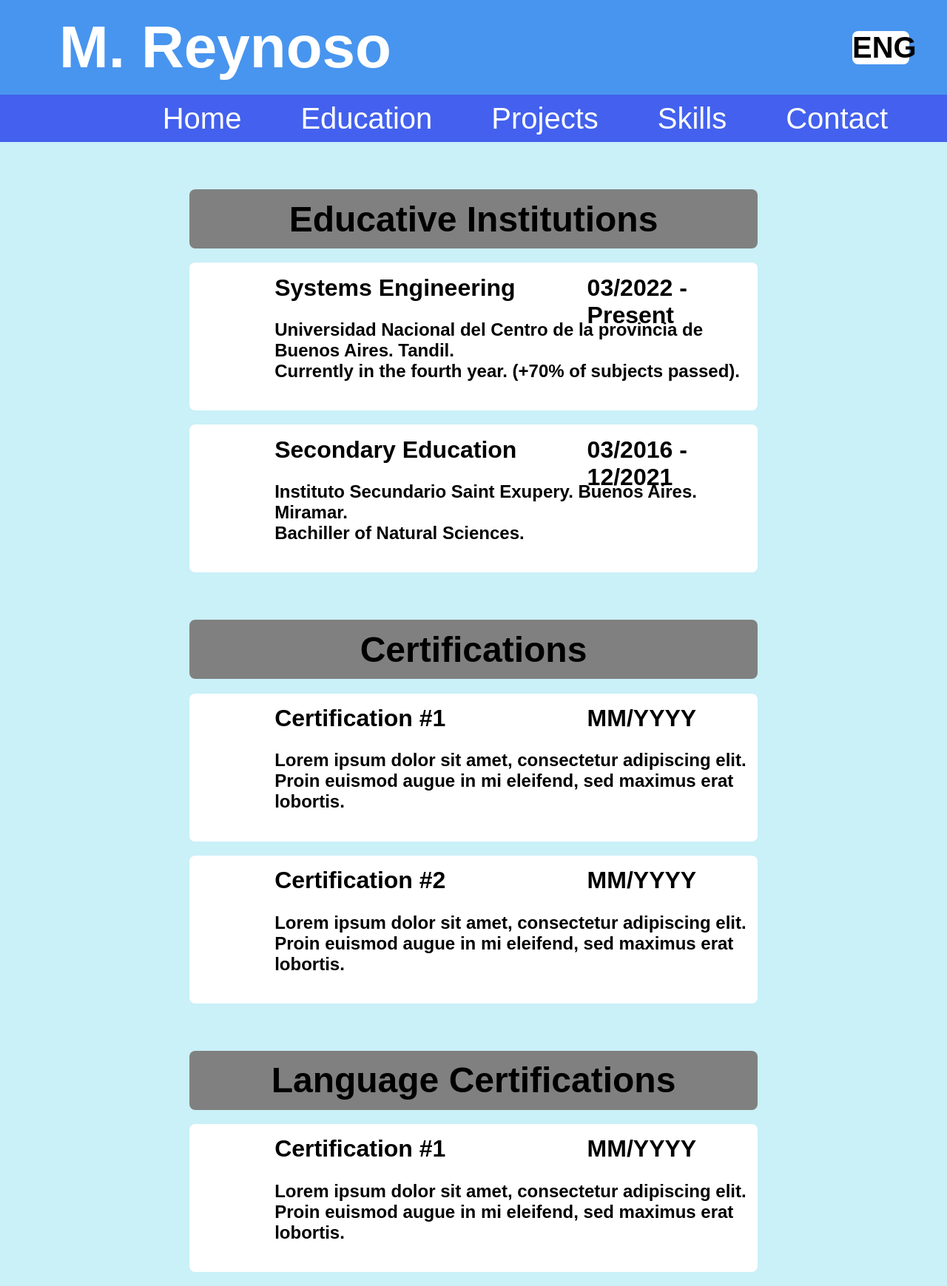
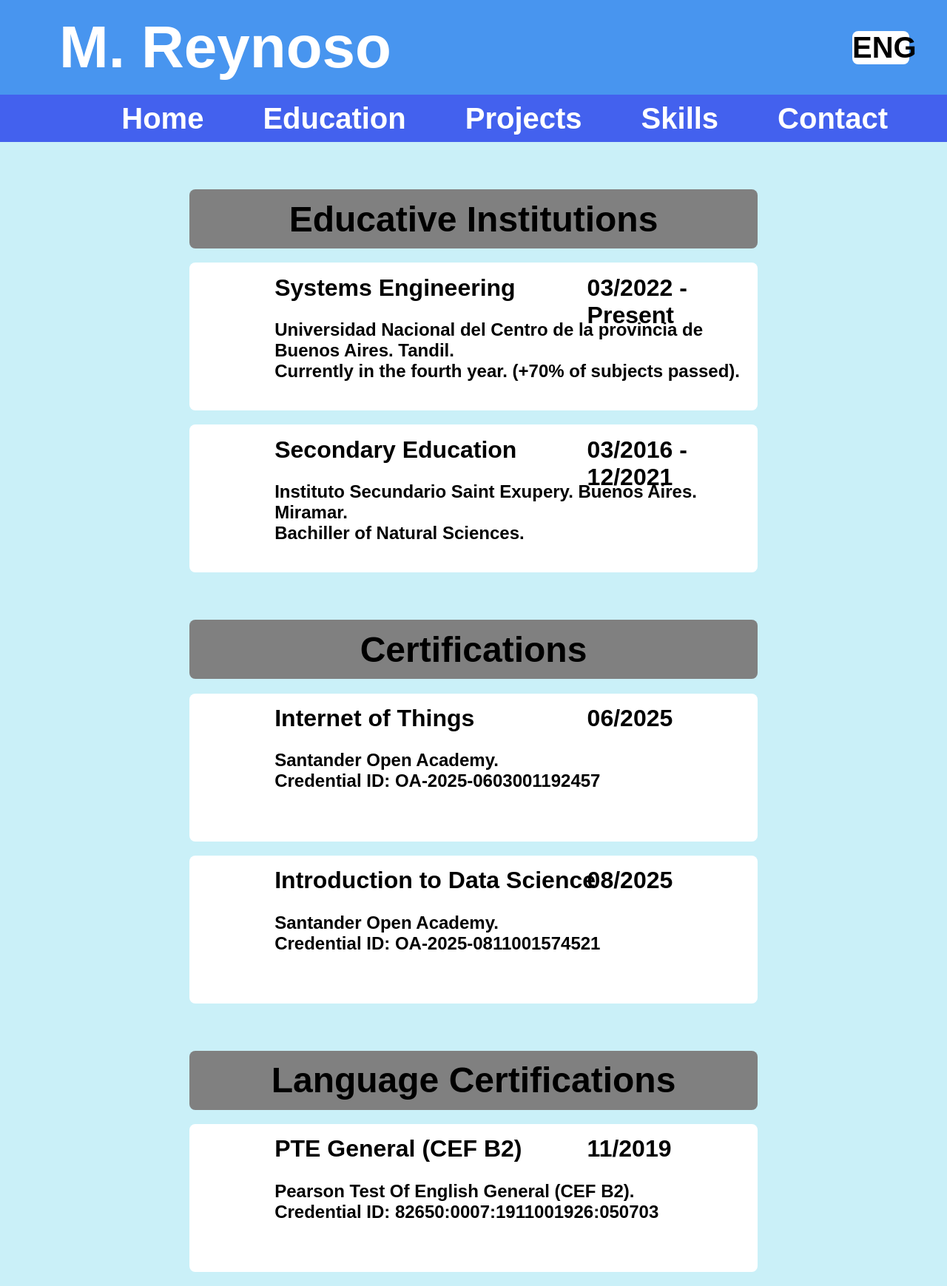
Before and after one commit to MaximoAReynoso/portfolio, a React (Vite) app in the folder client/: page /education in a window 1280 px wide. Shown: the whole page at 74% size. Built offline with nearby package versions, Linux system fonts and the light colour scheme.

Commit message:
Datos agregados

```diff
--- a/client/src/pages/Education.css
+++ b/client/src/pages/Education.css
@@ -46,3 +46,9 @@
     margin-left: 15%;
     font-size: 3vh;
 }
+
+a {
+    text-decoration: none;
+    font-weight: bold;
+    font-family: Sans-serif;
+}
--- a/client/src/pages/Education.jsx
+++ b/client/src/pages/Education.jsx
@@ -5,7 +5,7 @@ function Education () {
     return (
         <>
         <motion.div initial={{ x: 100, opacity: 0 }} animate={{ x: 0, opacity: 1 }} exit={{ x: -100, opacity: 0 }} transition={{ duration: 0.6, ease: 'easeOut' }}>
-            <p className='educationLabel'>Educative Institutions</p>
+            <a href='https://www.linkedin.com/in/maximo-reynoso/details/education/'><p className='educationLabel'>Educative Institutions</p></a>
             <div className='boxEducation'>
                 <p className='educationName'>Systems Engineering</p>
                 <p className='educationDate'>03/2022 - Present</p>
@@ -17,23 +17,23 @@ function Education () {
                 <p className='educationDescription'>Instituto Secundario Saint Exupery. Buenos Aires. Miramar.<br />Bachiller of Natural Sciences.</p>
             </div>
 
-            <p className='educationLabel'>Certifications</p>
+            <a href='https://www.linkedin.com/in/maximo-reynoso/details/certifications/'><p className='educationLabel'>Certifications</p></a>
             <div className='boxEducation'>
-                <p className='educationName'>Certification #1</p>
-                <p className='educationDate'>MM/YYYY</p>
-                <p className='educationDescription'>Lorem ipsum dolor sit amet, consectetur adipiscing elit. Proin euismod augue in mi eleifend, sed maximus erat lobortis.</p>
+                <p className='educationName'>Internet of Things</p>
+                <p className='educationDate'>06/2025</p>
+                <p className='educationDescription'>Santander Open Academy.<br /> Credential ID: OA-2025-0603001192457</p>
             </div>
             <div className='boxEducation'>
-                <p className='educationName'>Certification #2</p>
-                <p className='educationDate'>MM/YYYY</p>
-                <p className='educationDescription'>Lorem ipsum dolor sit amet, consectetur adipiscing elit. Proin euismod augue in mi eleifend, sed maximus erat lobortis.</p>
+                <p className='educationName'>Introduction to Data Science</p>
+                <p className='educationDate'>08/2025</p>
+                <p className='educationDescription'>Santander Open Academy.<br /> Credential ID: OA-2025-0811001574521</p>
             </div>
 
-            <p className='educationLabel'>Language Certifications</p>
+            <a href='https://www.linkedin.com/in/maximo-reynoso/details/certifications/'><p className='educationLabel'>Language Certifications</p></a>
             <div className='boxEducation'>
-                <p className='educationName'>Certification #1</p>
-                <p className='educationDate'>MM/YYYY</p>
-                <p className='educationDescription'>Lorem ipsum dolor sit amet, consectetur adipiscing elit. Proin euismod augue in mi eleifend, sed maximus erat lobortis.</p>
+                <p className='educationName'>PTE General (CEF B2)</p>
+                <p className='educationDate'>11/2019</p>
+                <p className='educationDescription'>Pearson Test Of English General (CEF B2).<br /> Credential ID: 82650:0007:1911001926:050703</p>
             </div>
         </motion.div>
         </>
--- a/client/src/pages/Header.css
+++ b/client/src/pages/Header.css
@@ -28,7 +28,6 @@
     text-align: left;
     margin-left: 10vh;
     margin-top: -0vh;
-    cursor: default;
 }
 
 .languageSelector {
--- a/client/src/pages/Header.jsx
+++ b/client/src/pages/Header.jsx
@@ -21,7 +21,7 @@ function Header(){
     return (
         <>
             <div className='header'>
-                <p className='text'>M. Reynoso</p>
+                <a href='https://www.linkedin.com/in/maximo-reynoso/'><p className='text'>M. Reynoso</p></a>
                 <Language />
             </div>
             <div className='options'>
--- a/client/src/pages/Skills.css
+++ b/client/src/pages/Skills.css
@@ -16,3 +16,10 @@
 
     margin-left: 5%;
 }
+
+.languagesText {
+    position: absolute;
+
+    margin-top: 13%;
+    margin-left: 10%;
+}
--- a/client/src/pages/Skills.jsx
+++ b/client/src/pages/Skills.jsx
@@ -7,12 +7,15 @@ function Skills () {
         <motion.div initial={{ x: 100, opacity: 0 }} animate={{ x: 0, opacity: 1 }} exit={{ x: -100, opacity: 0 }} transition={{ duration: 0.6, ease: 'easeOut' }}>
         <div className='languagesBox'>
             <p className='languagesLabel'>Programming languages:</p>
+            <p className='languagesText'> C/C++, Java, Python, SQL, PostgreSQL, MySQL, Bash, MongoDB, HTML, CSS, Javascript.</p>
         </div>
         <div className='languagesBox'>
             <p className='languagesLabel'>Known tools:</p>
+            <p className='languagesText'> Git, Github, Jupyter, GNU/Linux distributions, MatplotLib, Pandas, NumPy.</p>
         </div>
         <div className='languagesBox'>
             <p className='languagesLabel'>Expertice Areas:</p>
+            <p className='languagesText'> Scrum, Data Analysis, Equipment maintenance.</p>
         </div>
         </motion.div>
         </>
```
